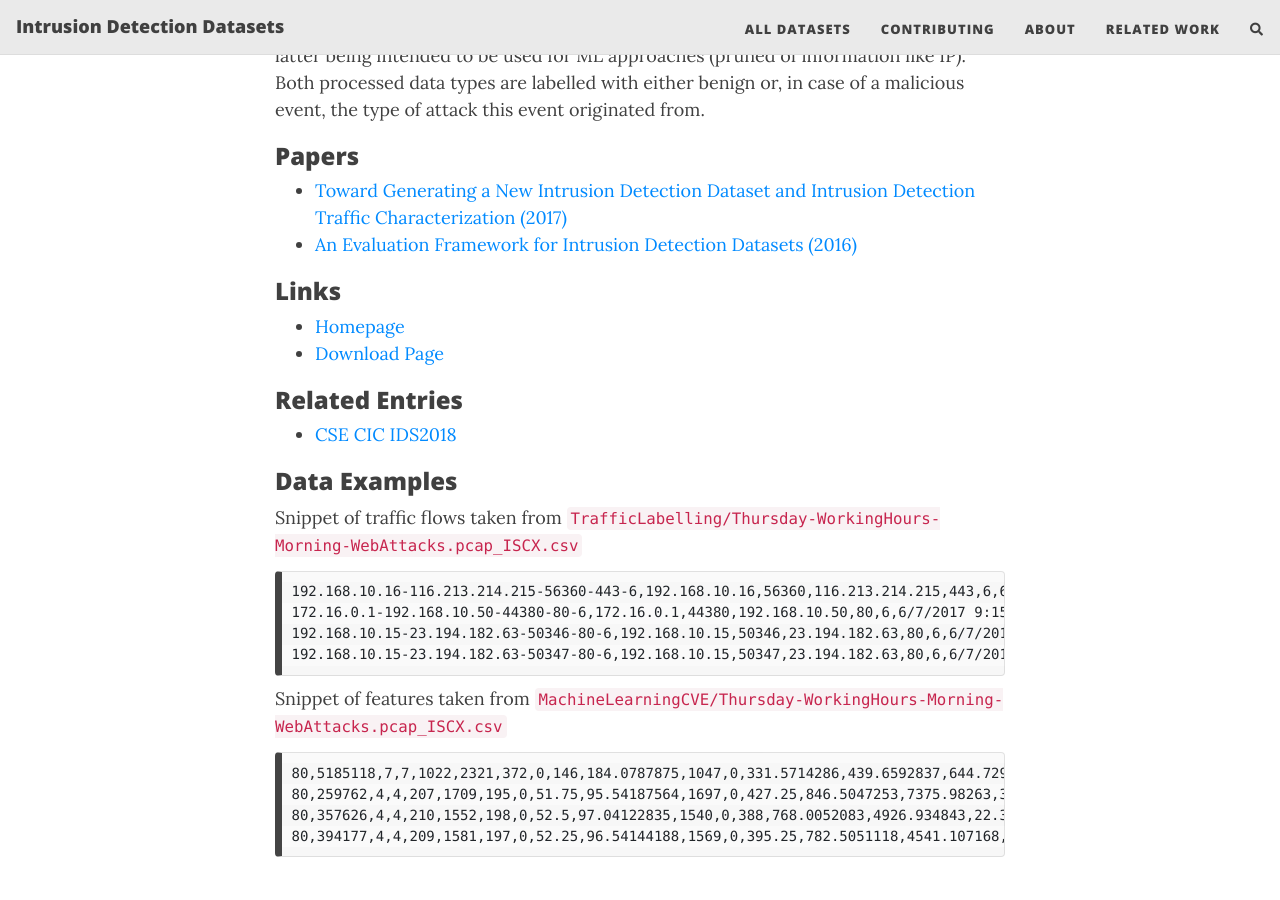
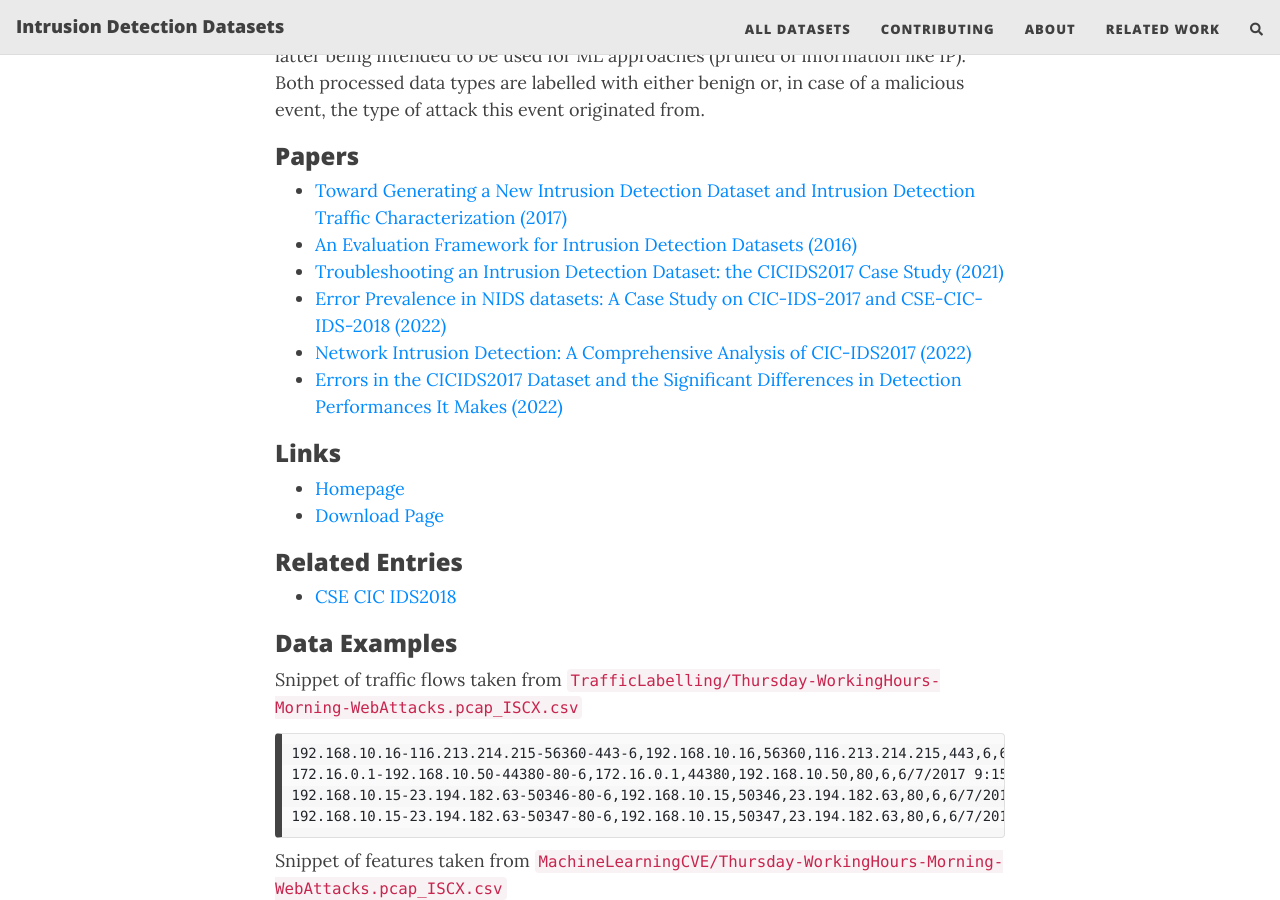
Before and after one commit to fkie-cad/COMIDDS, a Jekyll site: the page built from content/datasets/cic_ids2017.md, in a window 1280 px wide and 900 px high, scrolled down 2473 px. Built offline with Jekyll 4.4.1, drawn with Linux system fonts in a browser that asks for light colours; nearby versions of some CDN libraries; comment, search, counter and statistics services are not loaded.

Commit message:
Add additional citations

```diff
--- a/content/datasets/cic_ids2017.md
+++ b/content/datasets/cic_ids2017.md
@@ -79,6 +79,10 @@ event originated from.
 
 - [Toward Generating a New Intrusion Detection Dataset and Intrusion Detection Traffic Characterization (2017)](https://doi.org/10.5220/0006639801080116)
 - [An Evaluation Framework for Intrusion Detection Datasets (2016)](https://doi.org/10.1109/ICISSEC.2016.7885840)
+- [Troubleshooting an Intrusion Detection Dataset: the CICIDS2017 Case Study (2021)](https://doi.org/10.1109/SPW53761.2021.00009)
+- [Error Prevalence in NIDS datasets: A Case Study on CIC-IDS-2017 and CSE-CIC-IDS-2018 (2022)](https://doi.org/10.1109/CNS56114.2022.9947235)
+- [Network Intrusion Detection: A Comprehensive Analysis of CIC-IDS2017 (2022)](https://dx.doi.org/10.5220/0000157000003120)
+- [Errors in the CICIDS2017 Dataset and the Significant Differences in Detection Performances It Makes (2022)](https://doi.org/10.1007/978-3-031-31108-6_2)
 
 ### Links
 
```
Also changed, not shown: content/datasets/cse_cic_ids2018.md (+1 -0 lines).
